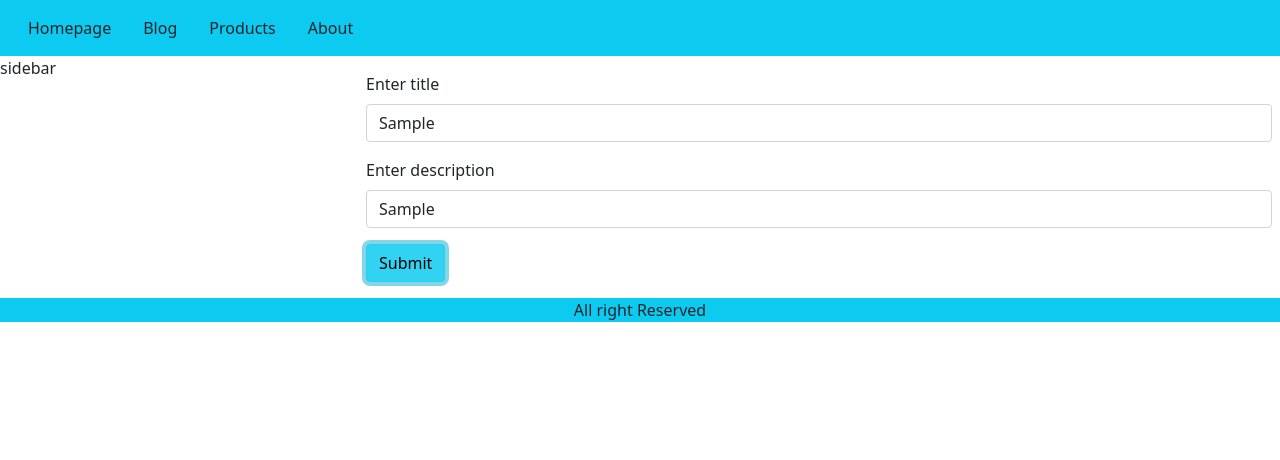
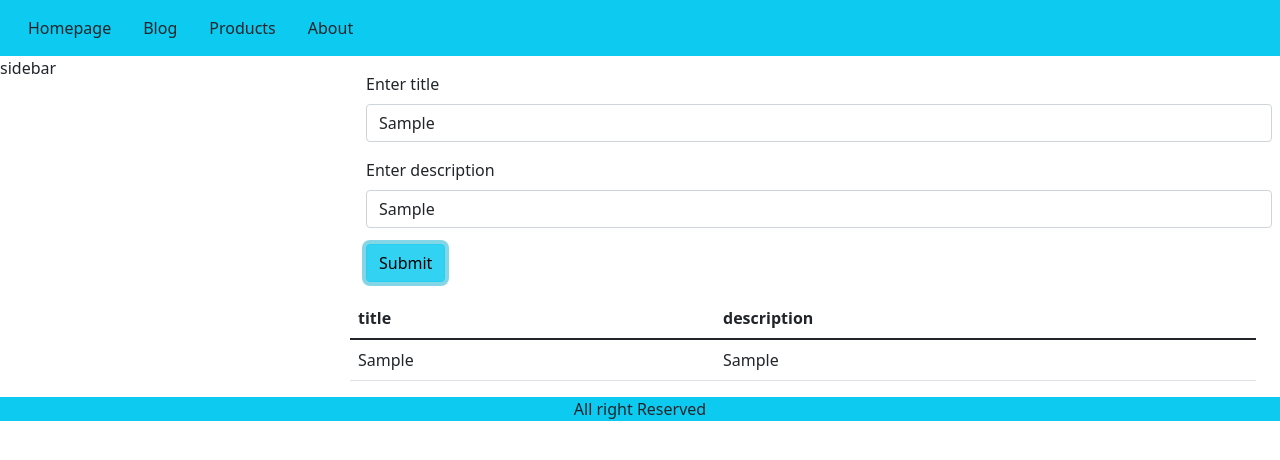
Before and after one commit to hedieh-heydari/react-project, a React (Create React App) app: page /dashboard in a window 1280 px wide. Both pictures are taken after typing "Sample", "Sample" into the empty fields and a click on the button "Submit". Shown: the top 460 px of the page. Built offline with nearby package versions, Linux system fonts and the light colour scheme.

Commit message:
Show fetched data in dashboard

```diff
--- a/package.json
+++ b/package.json
@@ -13,6 +13,7 @@
     "react-router-dom": "^6.2.2",
     "react-scripts": "5.0.0",
     "reactstrap": "^9.0.1",
+    "uuid": "^8.3.2",
     "web-vitals": "^2.1.4"
   },
   "scripts": {
--- a/src/components/Main.js
+++ b/src/components/Main.js
@@ -1,17 +1,18 @@
 import React, {useState} from 'react';
-import {Form, Button, Container,Input, Label, FormGroup} from 'reactstrap';
+import {Form, Button, Container,Input, Label, FormGroup, Table} from 'reactstrap';
+import {v4} from 'uuid';
 
 
 
 
 const Main = () => {
-    const [title, setTitle] = useState('');
-    const [desc, setDesc] = useState('');
+    const [title, setTitle] = useState([]);
+    const [desc, setDesc] = useState([]);
+    const [store, setStore] = useState([]);
 
     const clickHandler = e => {
-        e.preventDefault();
-       console.log(title);
-       console.log(desc);
+     e.preventDefault();
+     setStore([...store, {title, desc}]);
     }
 
     return (
@@ -32,6 +33,29 @@ const Main = () => {
 
 
     <Container>
+        {
+            <Table className='mt-3'>
+            <thead>
+                <tr>
+                    <th>title</th>
+                    <th>description</th>
+                </tr>
+            </thead>
+            <tbody>
+                {
+                    store.length > 0 &&
+                    store.map(item => {
+                        return(
+                        <tr key={v4()}>
+                        <td>{item.title}</td>
+                        <td>{item.desc}</td>
+                        </tr>
+                        )
+                    })
+                }
+            </tbody>
+        </Table>
+        }
 
      </Container>
 
```
Also changed, not shown: 1 other file (tests, documents, lock files or other folders).
